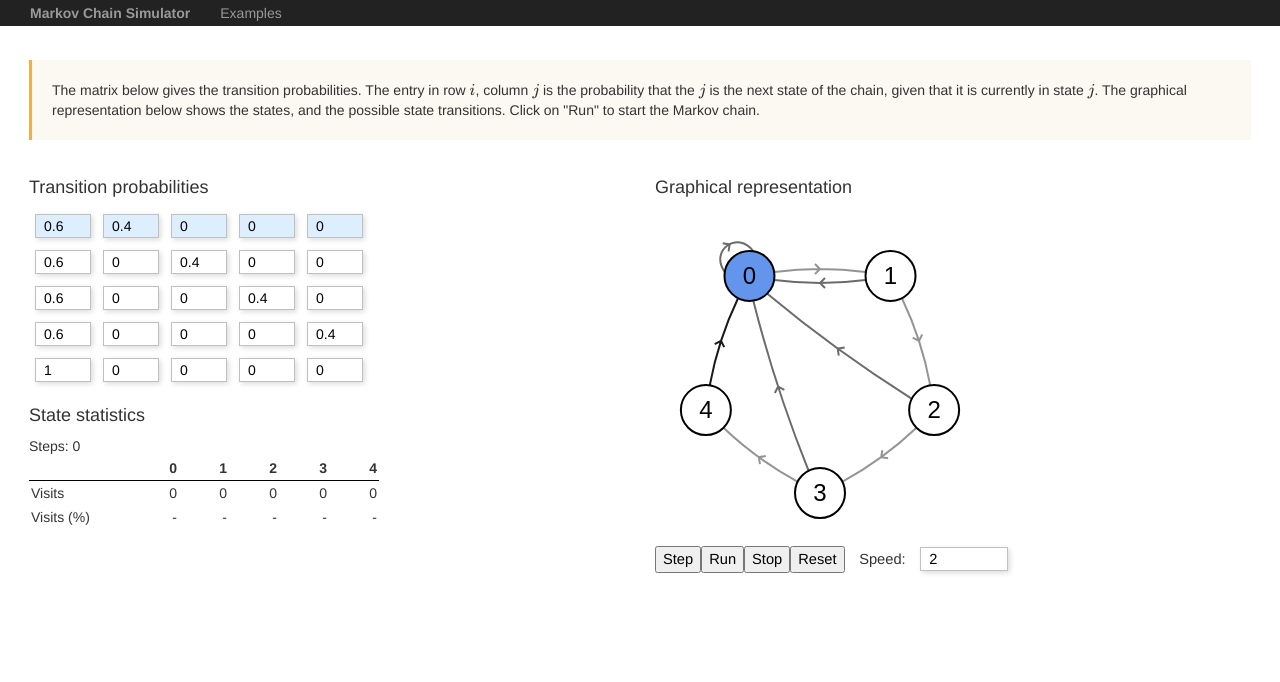
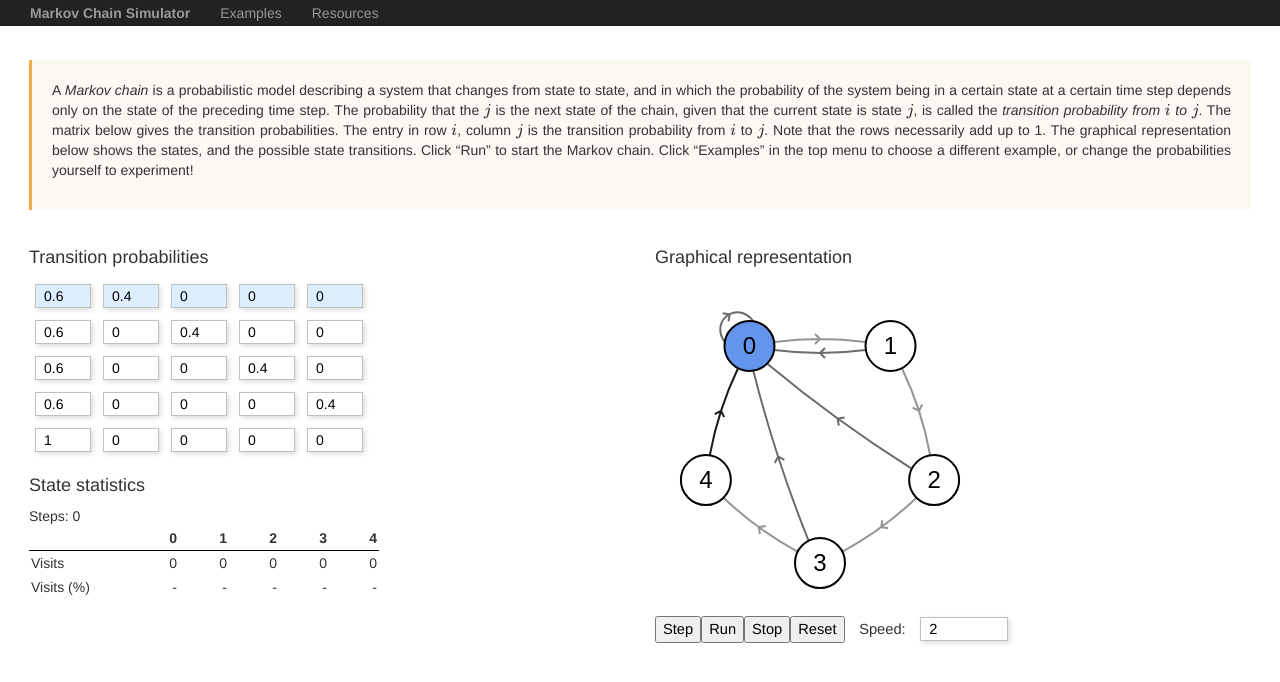
Before and after one commit to yozw/markov, a plain HTML site: page index.html in a window 1280 px wide. Drawn offline with nearby package versions, Linux system fonts and the light colour scheme; some packages are replaced by stand-ins of ours; a script that the page names is missing.

Commit message:
Added some more explanation

```diff
--- a/css/mc.css
+++ b/css/mc.css
@@ -125,6 +125,7 @@ input[type=submit] {
   margin: 20px 0;
   padding: 20px;
   border-left: 3px solid #eee;
+  text-align: justify;
 }
 
 .bs-callout-description {
--- a/index.html
+++ b/index.html
@@ -3,7 +3,8 @@
 <head>
   <title>Markov Chain simulator</title>
   <meta name="description" content="Online Markov chain simulator">
-  <meta name="keywords" content="Markov chain,simulation,stochastic,processes,time series,education">
+  <meta name="keywords"
+        content="Markov chain,discrete event,discrete time,simulation,stochastic,processes,time series,education">
   <meta name="author" content="Yori Zwols">
   <meta charset="UTF-8">
   <script src="http://ajax.googleapis.com/ajax/libs/jquery/1.10.2/jquery.min.js"></script>
@@ -35,16 +36,28 @@
         <li><a onclick="loadTwoClassWithSmallJumpExample()">Two classes with a small jumping probability</a></li>
       </ul>
     </li>
+    <li class="dropdown">
+      <a class="dropdown-toggle">Resources</a>
+      <ul class="dropdown-menu">
+        <li><a href="http://en.wikipedia.org/wiki/Markov_chain" target="_blank">Wikipedia on Markov chains</a></li>
+      </ul>
+    </li>
   </ul>
 </div>
 <div id="contents">
   <div>
     <div class="col-md-12">
       <div class="bs-callout bs-callout-description">
-        The matrix below gives the transition probabilities. The entry in
-        row $i$, column $j$ is the probability that the $j$ is the next state of the chain, given that it is currently
-        in state $j$. The graphical representation below shows the states, and the possible state transitions.
-        Click on "Run" to start the Markov chain.
+        <p>A <i>Markov chain</i> is a probabilistic model describing a system that changes from state to state,
+          and in which the probability of the system being in a certain state at a certain time step depends only on the
+          state of the preceding time step. The probability that the $j$ is the next state of the chain, given that the
+          current state is state $j$, is
+          called the <i>transition probability from $i$ to $j$</i>.
+          The matrix below gives the transition probabilities. The entry in row $i$, column $j$ is the transition
+          probability from $i$ to $j$. Note that the rows necessarily add up to 1.
+          The graphical representation below shows the states, and the possible state transitions.
+          Click &ldquo;Run&rdquo; to start the Markov chain. Click &ldquo;Examples&rdquo; in the top menu to choose
+          a different example, or change the probabilities yourself to experiment!</p>
       </div>
     </div>
   </div>
@@ -81,8 +94,11 @@
         <h4 class="modal-title">Information</h4>
       </div>
       <div class="modal-body">
-        <p><h3>Markov Chain Simulator</h3></p>
+        <p>
+
+        <h3>Markov Chain Simulator</h3></p>
         <p>&copy; 2014 Y. Zwols</p>
+
         <p>This web application is based on jQuery and Bootstrap.</p>
       </div>
       <div class="modal-footer">
@@ -109,6 +125,8 @@
 </script>
 <script type="text/x-mathjax-config">
   MathJax.Hub.Config({tex2jax: {inlineMath: [['$','$'], ['\\(','\\)']]}});
+
+
 </script>
 </body>
 </html>
```
